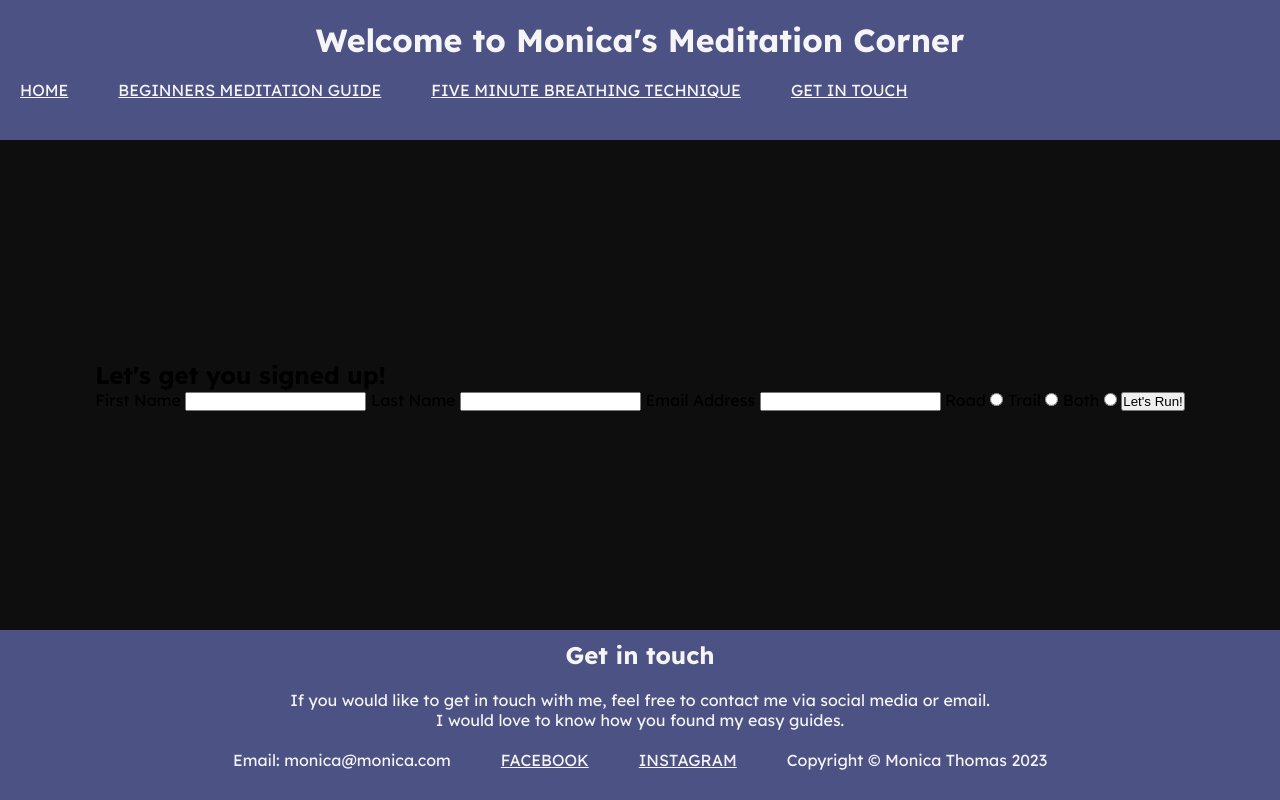
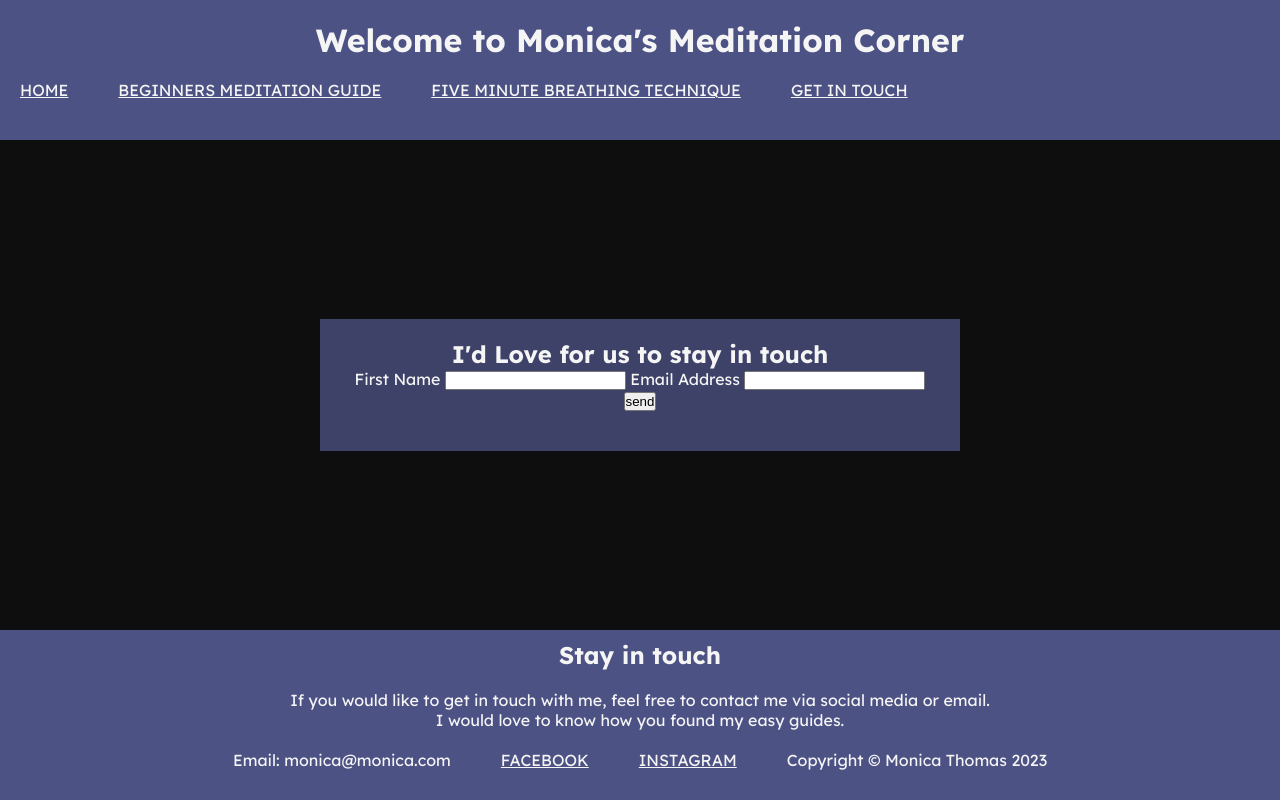
Before and after one commit to Code-Institute-Submissions/monicathomas8-project1, a plain HTML site: page form.html in a window 1280 px wide. Drawn offline with Linux system fonts and the light colour scheme.

Commit message:
last fixes

```diff
--- a/assets/css/style.css
+++ b/assets/css/style.css
@@ -53,13 +53,13 @@ nav {
     color: whitesmoke;
     display: flex;
     flex-direction: row;
+    align-items: center;
     flex-wrap: wrap;
     flex-flow: wrap;
 }
 
 /* main background image */
-#pink {
-
+#greentrees1 {
     width: 100%;
     background: url("../images/forest-sunbeams-trees-sunlight-70365.jpeg") no-repeat center/cover;
     position: relative;
@@ -82,6 +82,20 @@ nav {
     background: url("../images/trees.jpeg") no-repeat center/cover;
     position: relative;
     background-attachment: fixed;
+}
+
+#form2 {
+    background-color: #4d5285c4;
+    width: 50%;
+    display: flex;
+    flex-direction: row;
+    flex-wrap: wrap;
+    text-align: center;
+    align-items: center;
+    padding: 20px 20px 40px;
+    margin: 10px;
+    color: whitesmoke;
+    max-width: 80rem;
 }
 
 .section-main {
@@ -170,5 +184,10 @@ ul {
 
 
 video {
-    width: 50%;
+    width: 100%;
 }
+
+#aside {
+    background-color: #4d5285c4;
+    width: 70%;
+}
--- a/form.html
+++ b/form.html
@@ -29,33 +29,22 @@
         </nav>
     </header>
     <main>
-        <section class="form-section">
-            <form method="GET" S action="response.html" class="signup-form">
-                <h2>Let's get you signed up! <i class="fas fa-heartbeat"></i></h2>
-                <label for="fname">First Name</label>
-                <input id="fname" name="first_name" type="text" required class="text-input">
-
-                <label for="lname">Last Name</label>
-                <input id="lname" name="last_name" type="text" required class="text-input">
+        <section id="form2">
+            <form method="GET" action="response.html" class="feedbackform">
+                <h2> I'd Love for us to stay in touch</h2>
+                <label for="name">First Name</label>
+                <input id="name" name="name" type="text" required class="text-input">
 
                 <label for="email">Email Address</label>
                 <input type="email" id="email" name="email_address" required class="text-input">
-
-                <label for="road">Road</label>
-                <input type="radio" id="road" name="running_preference" value="road" required>
-                <label for="trail">Trail</label>
-                <input type="radio" id="trail" name="running_preference" value="trail" required>
-                <label for="both">Both</label>
-                <input type="radio" id="both" name="running_preference" value="both" required>
-
-                <input class="join-button" type="submit" value="Let's Run!">
+                <input type="submit" value="send" name="submit">
             </form>
         </section>
 
     </main>
     <footer>
         <div id="contactus">
-            <h2>Get in touch</h2>
+            <h2>Stay in touch</h2>
             <br>
             <p>If you would like to get in touch with me, feel free to contact me via social media or
                 email.
```
Also changed, not shown: guide.html (+2 -1 lines), index.html (+37 -1 lines), practice.html (+7 -11 lines), response.html (+3 -3 lines).
